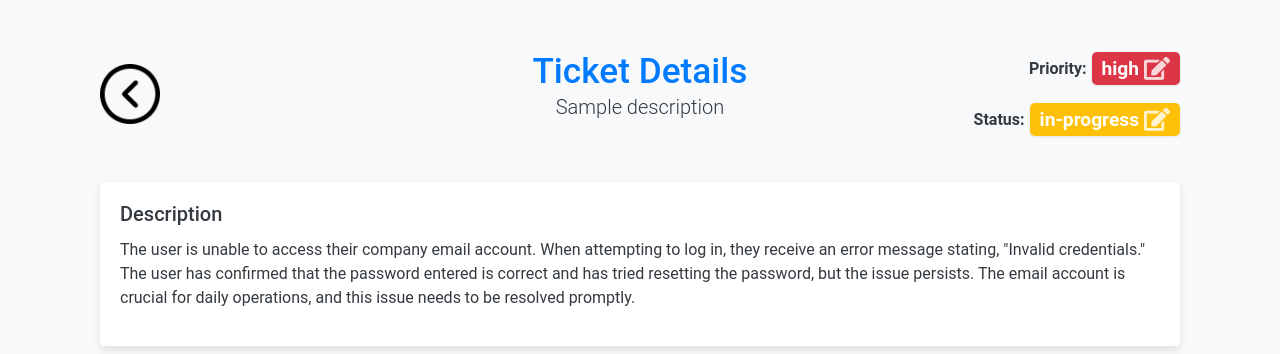
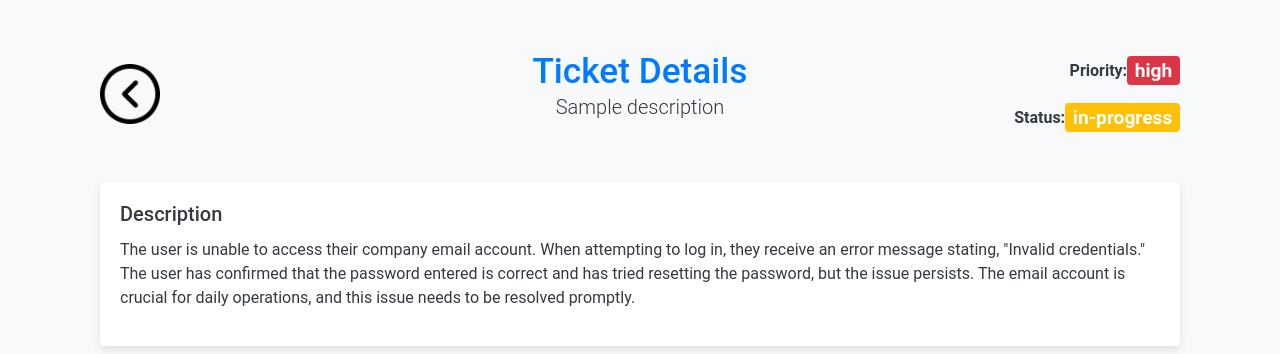
Before and after one commit to Hiru5han/QA-project-weabapp, a Flask app: template app/templates/ticket_details.html in a window 1280 px wide. Shown: the part 66-420 px from the top of the page. Run offline with Flask 3, Linux system fonts and the light colour scheme; the template is opened without the code that fills it: values that come from a table or form of the project are taken from there, others are empty; some libraries are stand-ins or nearby versions.

Commit message:
restricting reg users from changing priority and progress in tickets

```diff
--- a/app/templates/ticket_details.html
+++ b/app/templates/ticket_details.html
@@ -16,23 +16,23 @@
             <div class="status-priority-container">
                 <div class="mb-2">
                     <p class="mb-0">
-                        <span><strong>Priority:</strong></span>
-                        <span class="badge text-white clickable-badge {% if ticket.priority == 'high' %}bg-danger{% elif ticket.priority == 'medium' %}bg-warning{% else %}bg-info{% endif %}" id="priority-badge" data-bs-toggle="tooltip" title="Click to update priority">
-                            {{ ticket.priority }} <i class="fas fa-edit ms-2"></i>
+                        <span><strong>Priority: </strong></span>
+                        <span class="badge text-white {% if current_user.role == 'admin' or current_user.role == 'manager' %}clickable-badge{% endif %} {% if ticket.priority == 'high' %}bg-danger{% elif ticket.priority == 'medium' %}bg-warning{% else %}bg-info{% endif %}" id="priority-badge" {% if current_user.role == 'admin' or current_user.role == 'manager' %}data-bs-toggle="tooltip" title="Click to update priority"{% endif %}>
+                            {{ ticket.priority }} {% if current_user.role == 'admin' or current_user.role == 'manager' %}<i class="fas fa-edit ms-2"></i>{% endif %}
                         </span>
                     </p>
                 </div>
                 <div>
                     <p class="mb-0">
-                        <span><strong>Status:</strong></span>
-                        <span class="badge text-white clickable-badge {% if ticket.status == 'open' %}bg-success{% elif ticket.status == 'in-progress' %}bg-warning{% else %}bg-secondary{% endif %}" id="status-badge" data-bs-toggle="tooltip" title="Click to update status">
-                            {{ ticket.status }} <i class="fas fa-edit ms-2"></i>
+                        <span><strong>Status: </strong></span>
+                        <span class="badge text-white {% if current_user.role == 'admin' or current_user.role == 'manager' %}clickable-badge{% endif %} {% if ticket.status == 'open' %}bg-success{% elif ticket.status == 'in-progress' %}bg-warning{% else %}bg-secondary{% endif %}" id="status-badge" {% if current_user.role == 'admin' or current_user.role == 'manager' %}data-bs-toggle="tooltip" title="Click to update status"{% endif %}>
+                            {{ ticket.status }} {% if current_user.role == 'admin' or current_user.role == 'manager' %}<i class="fas fa-edit ms-2"></i>{% endif %}
                         </span>
                     </p>
                 </div>
             </div>
         </div>
-            </div>
+    </div>
 
     <!-- Description and Comments Section -->
     <div class="row mb-4">
@@ -76,6 +76,7 @@
     </div>
 </div>
 
+{% if current_user.role == 'admin' or current_user.role == 'manager' %}
 <!-- Update Modal for Status -->
 <div class="modal fade" id="updateStatusModal" tabindex="-1" aria-labelledby="updateStatusModalLabel" aria-hidden="true">
   <div class="modal-dialog">
@@ -125,7 +126,9 @@
     </div>
   </div>
 </div>
+{% endif %}
 
+{% if current_user.role == 'admin' or current_user.role == 'manager' %}
 <script>
     document.getElementById('status-badge').addEventListener('click', function() {
         var myModal = new bootstrap.Modal(document.getElementById('updateStatusModal'));
@@ -143,4 +146,5 @@
       return new bootstrap.Tooltip(tooltipTriggerEl)
     })
 </script>
+{% endif %}
 {% endblock %}
```
Also changed, not shown: instance/helpdesk.db.
